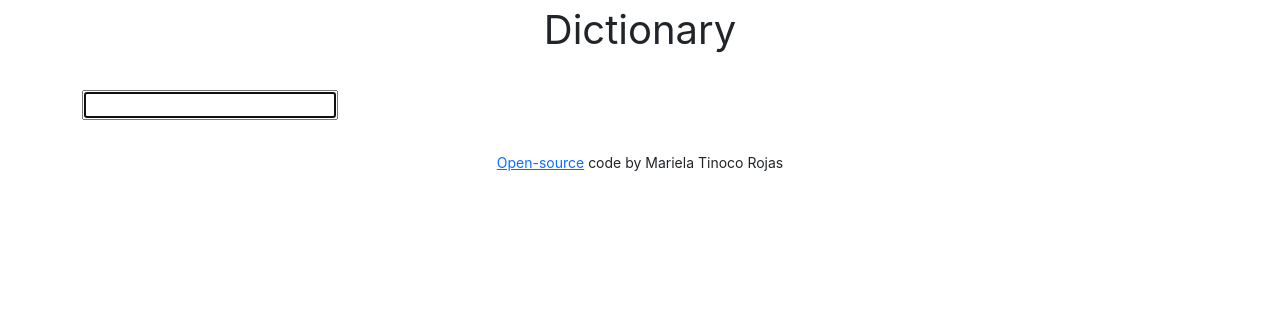
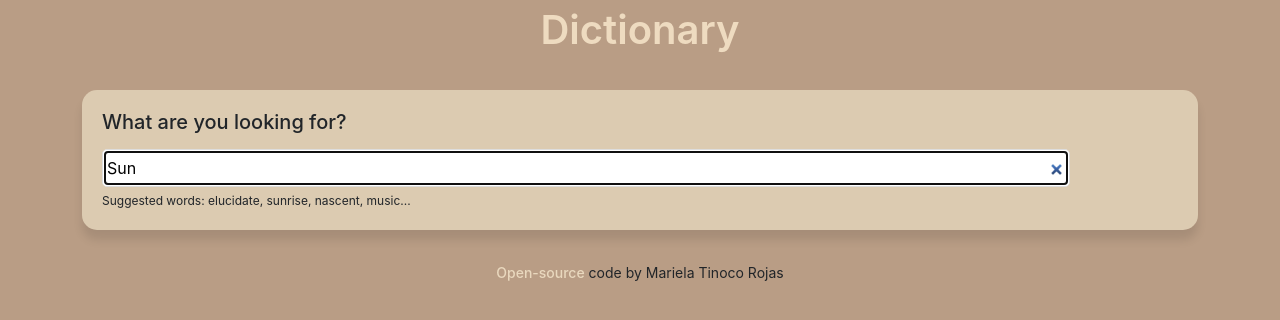
Before and after one commit to Mariela-t/dictionary-project, a React (Create React App) app: page / in a window 1280 px wide. Shown: the top 320 px of the page. Built offline with nearby package versions, Linux system fonts and the light colour scheme; no server answers.

Commit message:
Added CSS to each component
Styled application and improved user experience by adding a word when the page loads

```diff
--- a/src/App.css
+++ b/src/App.css
@@ -1,9 +1,20 @@
 .App-header {
   text-align: center;
   font-size: 40px;
+  color: #eedbc0;
+  font-weight: 600;
 }
 
 .App-footer {
   text-align: center;
   margin: 30px 0;
 }
+.App-footer a {
+  color: #e9d8be;
+  text-decoration: none;
+  font-weight: 500;
+}
+
+body {
+  background: #b99d85;
+}
--- a/src/App.js
+++ b/src/App.js
@@ -7,7 +7,7 @@ export default function App() {
       <div className="container">
         <header className="App-header"> Dictionary</header>
         <main>
-          <Dictionary />
+          <Dictionary defaultKeyword="Sun" />
         </main>
         <footer className="App-footer">
           <small>
--- a/src/Dictionary.css
+++ b/src/Dictionary.css
@@ -1,3 +1,28 @@
 .Dictionary {
   margin-top: 30px;
 }
+
+.Dictionary h1 {
+  font-size: 20px;
+  margin-bottom: 15px;
+}
+
+.Dictionary section {
+  background: #dccbb1;
+  padding: 20px;
+  border-radius: 15px;
+  margin: 20px 0;
+  box-shadow: 0 10px 10px rgb(0 0 0 /10%);
+}
+
+.Dictionary input {
+  width: 90%;
+  padding: 6px 4px;
+  border: 1px solid #ddd;
+  border-radius: 5px;
+}
+
+.Dictionary .hint {
+  font-size: 12px;
+  margin-top: 5px;
+}
--- a/src/Dictionary.js
+++ b/src/Dictionary.js
@@ -3,31 +3,56 @@ import axios from "axios";
 import Results from "./Results";
 import "./Dictionary.css";
 
-export default function Dictionary() {
-  let [keyword, setKeyword] = useState("");
+export default function Dictionary(props) {
+  let [keyword, setKeyword] = useState(props.defaultKeyword);
   let [results, setResults] = useState(null);
+  let [loaded, setLoaded] = useState(false);
 
   function handleResponse(response) {
     setResults(response.data[0]);
   }
 
-  function search(event) {
-    event.preventDefault();
-
+  function search() {
     let apiUrl = `https://api.dictionaryapi.dev/api/v2/entries/en_US/${keyword}`;
     axios.get(apiUrl).then(handleResponse);
+  }
+
+  function handleSubmit(event) {
+    event.preventDefault();
+    search();
   }
 
   function handleSearch(event) {
     setKeyword(event.target.value);
   }
 
+  function load() {
+    setLoaded(true);
+    search();
+  }
+
+  if (loaded) {
     return (
       <div className="Dictionary">
-      <form onSubmit={search}>
-        <input type="search" autoFocus={true} onChange={handleSearch} />
+        <section>
+          <h1>What are you looking for?</h1>
+          <form onSubmit={handleSubmit}>
+            <input
+              type="search"
+              autoFocus={true}
+              onChange={handleSearch}
+              defaultValue={props.defaultKeyword}
+            />
           </form>
+          <div className="hint">
+            Suggested words: elucidate, sunrise, nascent, music...
+          </div>
+        </section>
         <Results results={results} />
       </div>
     );
+  } else {
+    load();
+    return "Loading";
   }
+}
--- /dev/null
+++ b/src/Meaning.css
@@ -0,0 +1,12 @@
+.Meaning h3 {
+  font-size: 24px;
+  line-height: 1;
+  font-weight: bold;
+}
+
+.Meaning .example {
+  font-style: italic;
+  color: #232425b2;
+  margin: 5px 0 5px;
+  line-height: 1.2;
+}
--- a/src/Meaning.js
+++ b/src/Meaning.js
@@ -1,5 +1,6 @@
 import React from "react";
 import Synonyms from "./Synonyms";
+import "./Meaning.css";
 
 export default function Meaning(props) {
   return (
@@ -9,12 +10,10 @@ export default function Meaning(props) {
       {props.meaning.definitions.map(function (definition, index) {
         return (
           <div key={index}>
-            <p>
-              <strong>Definition:</strong> {definition.definition}
-              <br />
-              <strong>Example:</strong> <em>{definition.example}</em>
-              <Synonyms synonyms={props.meaning.synonyms} />
-            </p>
+            <div className="definition">{definition.definition}</div>
+
+            <div className="example"> {definition.example}</div>
+            <Synonyms synonyms={props.meaning.synonyms} />
           </div>
         );
       })}
--- /dev/null
+++ b/src/Phonetic.css
@@ -0,0 +1,23 @@
+.Phonetic {
+  height: 40px;
+}
+
+.Phonetic a {
+  text-decoration: none;
+  padding: 4px 7px;
+  color: #aa927d;
+  font-weight: 500;
+  border: 1px solid #b99d85;
+  border-radius: 90px;
+  margin-left: 5px;
+  transition: all 150ms ease-in-out;
+}
+
+.Phonetic a:hover {
+  background-color: #b99d85;
+}
+
+.Phonetic .text {
+  opacity: 0.7;
+  font-weight: bold;
+}
--- a/src/Phonetic.js
+++ b/src/Phonetic.js
@@ -1,12 +1,12 @@
 import React from "react";
+import "./Phonetic.css";
 
 export default function Phonetic(props) {
   return (
     <div className="Phonetic">
-      {props.phonetic.text}
-      <br />
+      <span className="text">{props.phonetic.text}</span>
       <a href={props.phonetic.audio} target="blank">
-        audio
+        🔊
       </a>
     </div>
   );
--- /dev/null
+++ b/src/Results.css
@@ -0,0 +1,6 @@
+.Results h2 {
+  font-size: h2;
+  font-weight: bold;
+  line-height: 1.5;
+  text-transform: capitalize;
+}
--- a/src/Results.js
+++ b/src/Results.js
@@ -1,12 +1,14 @@
 import React from "react";
 import Meaning from "./Meaning";
 import Phonetic from "./Phonetic";
+import "./Results.css";
 
 export default function Results(props) {
   console.log(props.results);
   if (props.results) {
     return (
       <div className="Results">
+        <section>
           <h2>{props.results.word}</h2>
           {props.results.phonetics.map(function (phonetic, index) {
             return (
@@ -15,11 +17,12 @@ export default function Results(props) {
               </div>
             );
           })}
+        </section>
         {props.results.meanings.map(function (meaning, index) {
           return (
-            <div key={index}>
+            <section key={index}>
               <Meaning meaning={meaning} />
-            </div>
+            </section>
           );
         })}
       </div>
--- /dev/null
+++ b/src/Synonyms.css
@@ -0,0 +1,11 @@
+.Synonyms {
+  margin: 10px 0 5px;
+  padding: 0;
+}
+
+.Synonyms li {
+  display: inline-block;
+  padding-right: 10px;
+  font-size: 13px;
+  line-height: 1;
+}
--- a/src/Synonyms.js
+++ b/src/Synonyms.js
@@ -1,4 +1,5 @@
 import React from "react";
+import "./Synonyms.css";
 
 export default function Synonyms(props) {
   if (props.synonyms) {
```
Lines whose indentation alone changed are shown as unchanged.
